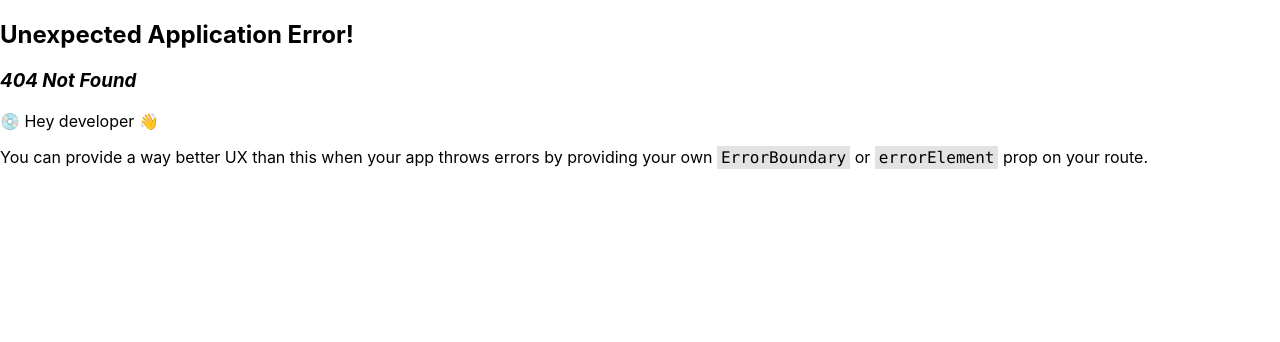
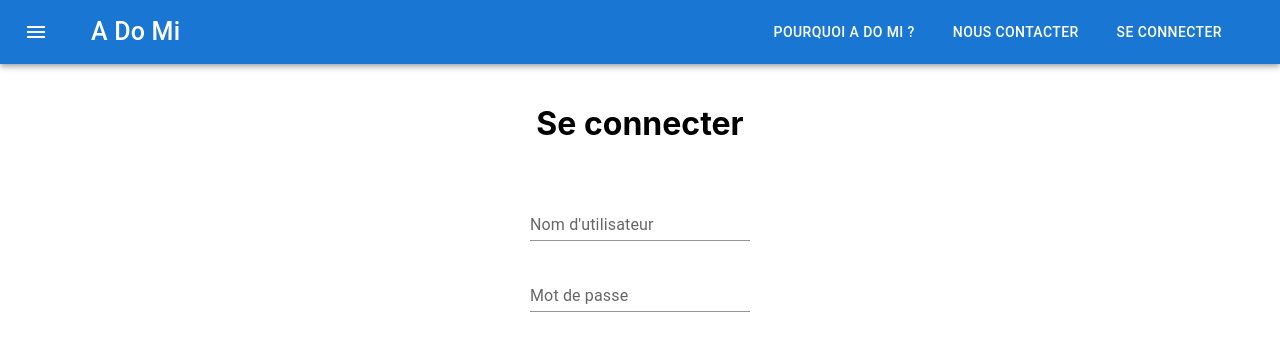
Before and after one commit to TheoSoko/adomi-web, a React (Create React App) app: page /account in a window 1280 px wide. Before the commit this address had no page. Shown: the top 342 px of the page. Built offline with nearby package versions, Linux system fonts and the light colour scheme.

Commit message:
📦  FEAT: Session avec sessionStorage, React Context à la racine, autres changements mineurs.

```diff
--- /dev/null
+++ b/src/App.tsx
@@ -0,0 +1,40 @@
+import React, { useState, useEffect, createContext } from 'react';
+import Router from './router/router'
+import { Credentials, ContextArguments } from './types/types'
+
+
+export const UserContext = createContext<ContextArguments>({})
+
+const initState = () => {
+    let id = sessionStorage.getItem('id')
+    let token = sessionStorage.getItem('token')
+    if (id && token){
+        return {
+                 id: parseInt(id),
+                 token: token
+               }
+    }
+}
+
+export default function App(){
+
+    //A chaque chargement du composant,
+    //on initialize le state "credentials" avec les élément du localstorage.
+    //Ou pas si y'a rien.
+    const [credentials, updateCredentials] = useState<Credentials|undefined>(initState())
+
+    //A chaque fois que credentials est updaté :
+    useEffect(() => {
+        credentials?.id && sessionStorage.setItem('id', String(credentials.id))
+        credentials?.token && sessionStorage.setItem('token', credentials.token)
+    }, [credentials])
+
+    return (
+        <React.StrictMode>
+            <UserContext.Provider value={{credentials, updateCredentials}}>
+                <Router/>
+            </UserContext.Provider>
+        </React.StrictMode>
+    )
+
+  }
--- a/src/components/navbar.tsx
+++ b/src/components/navbar.tsx
@@ -1,4 +1,3 @@
-import { ReactJSXElement } from '@emotion/react/types/jsx-namespace';
 import AppBar from '@mui/material/AppBar';
 import Box from '@mui/material/Box';
 import Toolbar from '@mui/material/Toolbar';
@@ -6,15 +5,14 @@ import Typography from '@mui/material/Typography';
 import Button from '@mui/material/Button';
 import IconButton from '@mui/material/IconButton';
 import MenuIcon from '@mui/icons-material/Menu';
-import { useLocation, useNavigate } from 'react-router-dom';
-
-
+import { useLocation  } from 'react-router-dom'
+import { UserContext } from '../App';
+import { useContext } from 'react'
 
 
 export default function Navbar(){
-  const location = useLocation()
-  const navigate = useNavigate()
-
+    let location = useLocation()
+    const { credentials, updateCredentials } = useContext(UserContext);
 
     return (
         <Box sx={{ flexGrow: 1 }}>
@@ -29,12 +27,18 @@ export default function Navbar(){
               >
                 <MenuIcon />
               </IconButton>
-              <Typography style={styles.homeButton} variant="h6" component="div" sx={{ flexGrow: 1 }}>
-                <a href="home" style={{color:"white", textDecoration: "none"}}> A Do Mi </a>
+              <Typography style={styles.homeButton} variant="h6" component="div">
+                <a href="/" style={styles.homeButtonText}> A Do Mi </a>
               </Typography>
-            <Button style={styles.navButton} color="inherit" href={location.pathname == '/home' ? "#why-join-us" : "/home#why-join-us"}>Pourquoi A Do Mi ?</Button>
+              <div style={styles.rightButtonsDiv}>
+                <Button style={styles.navButton} color="inherit" href={location.pathname == '/' ? "#why-join-us" : "/#why-join-us"}>Pourquoi A Do Mi ?</Button>
                 <Button style={styles.navButton} color="inherit">Nous contacter</Button>
-            <Button style={styles.navButton} color="inherit" href='/client'>Espace client</Button>
+                <Button style={styles.navButton}
+                        color="inherit"
+                        href={ credentials?.id ? '/account' : '/account' }>
+                        { credentials?.id ? 'Compte' : 'Se connecter' }
+                </Button>
+              </div>
             </Toolbar>
           </AppBar>
         </Box>
@@ -43,10 +47,20 @@ export default function Navbar(){
 
 const styles = {
     homeButton:  {
-      marginInlineStart: -785,
+      paddingInlineStart: 15,
       fontSize: 25,
+    },
+    homeButtonText: {
+      color:"white",
+      textDecoration: "none"
     },
     navButton: {
       marginInline: 11
+    },
+    rightButtonsDiv: {
+      flex: 1,
+      display: 'flex',
+      justifyContent: 'end',
+      paddingRight: 15
     }
 }
--- a/src/pages/account.tsx
+++ b/src/pages/account.tsx
@@ -3,27 +3,22 @@ import Navbar from '../components/navbar'
 import {useState, useEffect, useRef, SetStateAction} from 'react'
 import {serverSignIn} from '../api/http'
 import { useLocation, useNavigate } from 'react-router-dom';
+import { Credentials } from '../types/types'
 
 
+export default function Account (props: {credentials:Credentials}){
+    const navigate = useNavigate()
+    const [cred, setCred] = useState<Credentials>()
 
-export default function Account (props:{credentials?:{id:number, token:string}}){
-    const navigate = useNavigate()
-    const location = useLocation()
-    const [id, setId] = useState<number>()
-
-    useEffect(()=>{
-        if (!props.credentials?.id){
-            //return navigate('/sign-in')
-        }
-        setId(props.credentials!.id)
-    }, [])
+    useEffect(() => {
+        setCred(props.credentials)
+    })
 
     return (
         <div style={styles.container}>
             <Navbar/>
             <p style={styles.paragraph}>Ceci est votre page personnelle, vous pouvez y consulter vos informations</p>
-            <p style={styles.paragraph}>Votre identifiant est : {id}</p>
-
+            <p style={styles.paragraph}>Votre identifiant est : {props.credentials?.id}</p>
         </div>
     )
 }
--- a/src/pages/signIn.tsx
+++ b/src/pages/signIn.tsx
@@ -1,78 +1,53 @@
-import { ReactJSXElement } from '@emotion/react/types/jsx-namespace';
 import Navbar from '../components/navbar'
 import FormControl from '@mui/material/FormControl';
 import FormHelperText from '@mui/material/FormHelperText';
 import Input from '@mui/material/Input';
 import InputLabel from '@mui/material/InputLabel';
 import Button from '@mui/material/Button'
-import {useState, useEffect, useRef, SetStateAction} from 'react'
-import { useNavigate, Link, useLocation } from "react-router-dom"
+import {useState} from 'react'
+import inputValidation from '../utils/validation'
 import {serverSignIn} from '../api/http'
-import { textAlign } from '@mui/system';
+import { Credentials, ValueOf } from '../types/types'
+
 
 const errorMessages = {
-    standard : [
-        'Nom d\'utilisateur ou mot de passe incorrect.',
+    general : [
+        'Nom d\'utilisateur ou mdp pas correc.',
         'Le service est momentanément indisponible, veuillez réessayer plus tard.',
     ],
     username: 'Le nom d\'utilisateur est incorrect',
     password: 'Le mot de passe est incorrect'
 }
 
-type ValueOf<T> = T[keyof T]
 type Error = {
-    standard: string | null
+    general: string | null
     username: ValueOf<typeof errorMessages> | null // "string | null" pour les intimes
     password: ValueOf<typeof errorMessages> | null
 }
 
-type Credentials = {
-    id:number,
-    token:string
-  }
-type Props = {
-    clientNav?: (cred:Credentials) => void
-}
 
+export default function SignIn(props: {updateCredentials?: any}){
 
-export default function SignIn(props: Props){
-
-    const [errorList, setErrorList] = useState<Error>({standard:null, username:null, password:null})
+    const [errorList, setErrorList] = useState<Error>({general:null, username:null, password:null})
     const [username, setUsername] = useState<string>('')
     const [password, setPassword] = useState<string>('')
     const [serverResponse, setServerResponse] = useState<{}>()
-    const navigate = useNavigate()
-    const location = useLocation()
-
 
     const handleConnection = () => {
         serverSignIn({username: username, password: password}, (res) => {
             if (typeof res == 'object'){
                 setServerResponse(res)
-                //console.log(res)
-                //navigate('/client/account', {state: {credentials: res}})
-                props?.clientNav && props.clientNav(res)
+                props.updateCredentials(res)
             }
-            if (res == '401'){
-                setErrorList({...errorList, standard: errorMessages.standard[0]})
-            }
-            if (res == '503'){
-                setErrorList({...errorList, standard: errorMessages.standard[1]})
+            if (typeof res == 'string'){
+                setErrorList({...errorList, general: res})
             }
         })
-    }
-    const handleInputError = (field: 'username' | 'password') => {
-        /*
-        if (false){
-            setErrorList({...errorList, username: errorMessages.password})
-            const toBeOrNotToBe = () => undefined
-            return ( true || false ) as unknown as typeof toBeOrNotToBe
-        }
-        */
     }
 
 
     return(
+
         <div style={styles.container}>
             <Navbar/>
             <h1 style={styles.title}>Se connecter</h1>
@@ -86,7 +61,7 @@ export default function SignIn(props: Props){
                             onBlur = {(event) => {
                                 event.target.value.length == 0
                                 ? setErrorList({...errorList, username: null})
-                                    : handleInputError('username')
+                                : inputValidation('username', event.target.value)
                             }}
                             onChange = {(event) => setUsername(event.target.value)}
                         />
@@ -103,19 +78,17 @@ export default function SignIn(props: Props){
                             onBlur = {(event) => {
                                 event.target.value.length == 0
                                 ? setErrorList({...errorList, password: null})
-                                    : handleInputError('password')
+                                : inputValidation('password', event.target.value)
                             }}
                             onChange = {(event) => setPassword(event.target.value)}
                         />
                     </FormControl>
-                        <FormHelperText style={styles.standardError}>{errorList.standard}</FormHelperText>
+                    <FormHelperText style={styles.standardError}>{errorList.general}</FormHelperText>
                 </div>
                 {
                     (Boolean(username.length) && Boolean(password.length))
-                        ?
-                        <Button variant="contained" style={styles.button} onClick={() => handleConnection()}>Connexion</Button>
-                        :
-                        <p>{null}</p>
+                    ? <Button variant="contained" style={styles.button} onClick={() => handleConnection()}>Connexion</Button>
+                    : <p>{null}</p>
                 }
             </form>
 
--- a/src/router/router.tsx
+++ b/src/router/router.tsx
@@ -1,58 +1,91 @@
-import { useState, useEffect } from 'react';
+import { useState, useEffect, useContext } from 'react';
 import HomePageTest from '../pages/homePageTest'
 import HomePage from '../pages/homePage'
 import SignIn from '../pages/signIn'
 import Account from '../pages/account'
+import { UserContext } from '../App'
+import { Credentials, ContextArguments } from '../types/types'
+import { BrowserRouter, Routes, Route } from 'react-router-dom';
 
-import { createBrowserRouter, Route, Link } from 'react-router-dom';
 
-type Credentials = {
-  id:number,
-  token:string
+/*
+function ClientRoot (){
+  return (
+      <UserContext.Consumer>
+        {
+          ({credentials, updateCredentials}) =>  {
+            let cred = credentials as Credentials
+            return (
+              cred.id && cred.token
+              ? <Account credentials={cred} />
+              : <SignIn updateCredentials={updateCredentials}/>
+            )
+        }
+        }
+      </UserContext.Consumer>
+    )
+}
+*/
+
+
+
+export default function Router (){
+  const { credentials, updateCredentials } = useContext(UserContext);
+  return (
+      <BrowserRouter>
+        <Routes>
+          <Route
+            path="rigolo"
+            element= {<HomePageTest/>}
+          />
+          <Route
+            path="/"
+            element= {<HomePage/>}
+          />
+          <Route
+            path="sign-in"
+            element= {<SignIn/>}
+          />
+          <Route
+            path="account"
+            element= {
+                      credentials?.id && credentials.token
+                      ? <Account credentials={credentials}/>
+                      : <SignIn updateCredentials={updateCredentials}/>
+                    }
+          />
+          <Route
+            path="about"
+            element= {<div></div>}
+          />
+        </Routes>
+      </BrowserRouter>
+    )
 }
 
-function ClientRoot (props?:{credentials?: Credentials }){
-  const [credentials, setCredentials] = useState<Credentials>()
 
-  useEffect(()=>{
-    if (props?.credentials){
-      setCredentials(props?.credentials)
-    }
-  })
-
-  if (credentials){
-    return <Account credentials={credentials}/>
-  }
-  return <SignIn clientNav={(cred:Credentials) => cred && setCredentials(cred)}/>
+/*
+export default function Router (){
+  return (
+    <BrowserRouter>
+      <Routes>
+          <Route path="/" element= {<HomePage/>}>
+            <Route path="rigolo" element= {<HomePageTest/>}/>
+              <Route
+                path="sign-in"
+                element= {<SignIn/>}
+              />
+              <Route
+                path="account"
+                element= {<Account/>}
+              />
+              <Route
+                path="about"
+                element= {<div></div>}
+              />
+          </Route>
+      </Routes>
+    </BrowserRouter>
+  )
 }
-
-const router = createBrowserRouter([
-  {
-    path: "/",
-    element: <HomePageTest/>
-  },
-  {
-    path: "home",
-    element: <HomePage/>
-  },
-  {
-    path: 'client',
-    element: <ClientRoot/>,
-    children: [
-      {
-        path: "sign-in",
-        element: <SignIn/>
-      },
-      {
-        path: "account",
-        element: <Account/>,
-      },
-    ],
-  },
-  {
-    path: "about",
-    element: <div></div>,
-  },
-])
-
-export default router
+*/
--- /dev/null
+++ b/src/types/types.ts
@@ -0,0 +1,12 @@
+export type Credentials = {
+    id:number,
+    token:string
+  }
+
+export type UpdateCredentials = (cred:Credentials|null) => void
+export type ContextArguments = {
+  credentials?: Credentials
+  updateCredentials?: (cred: Credentials) => void
+}
+
+export type ValueOf<T> = T[keyof T]
--- /dev/null
+++ b/src/utils/validation.ts
@@ -0,0 +1,6 @@
+export default function inputValidation (field: 'username' | 'password', value: string) {
+    if (false){
+        const toBeOrNotToBe = () => undefined
+        return ( true || false ) as unknown as typeof toBeOrNotToBe
+    }
+}
```
Also changed, not shown: src/api/http.tsx (+10 -7 lines), src/index.tsx (+9 -4 lines). Lines whose indentation alone changed are shown as unchanged.
